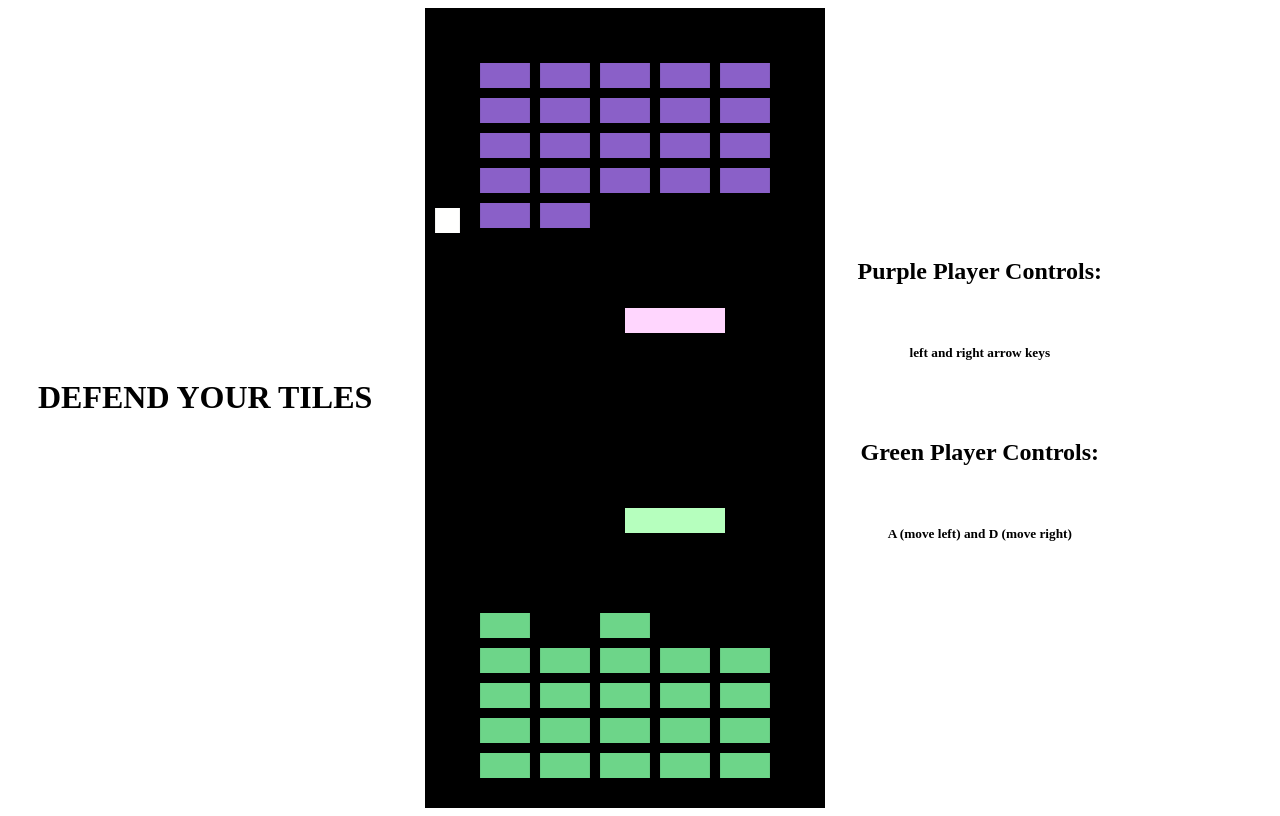
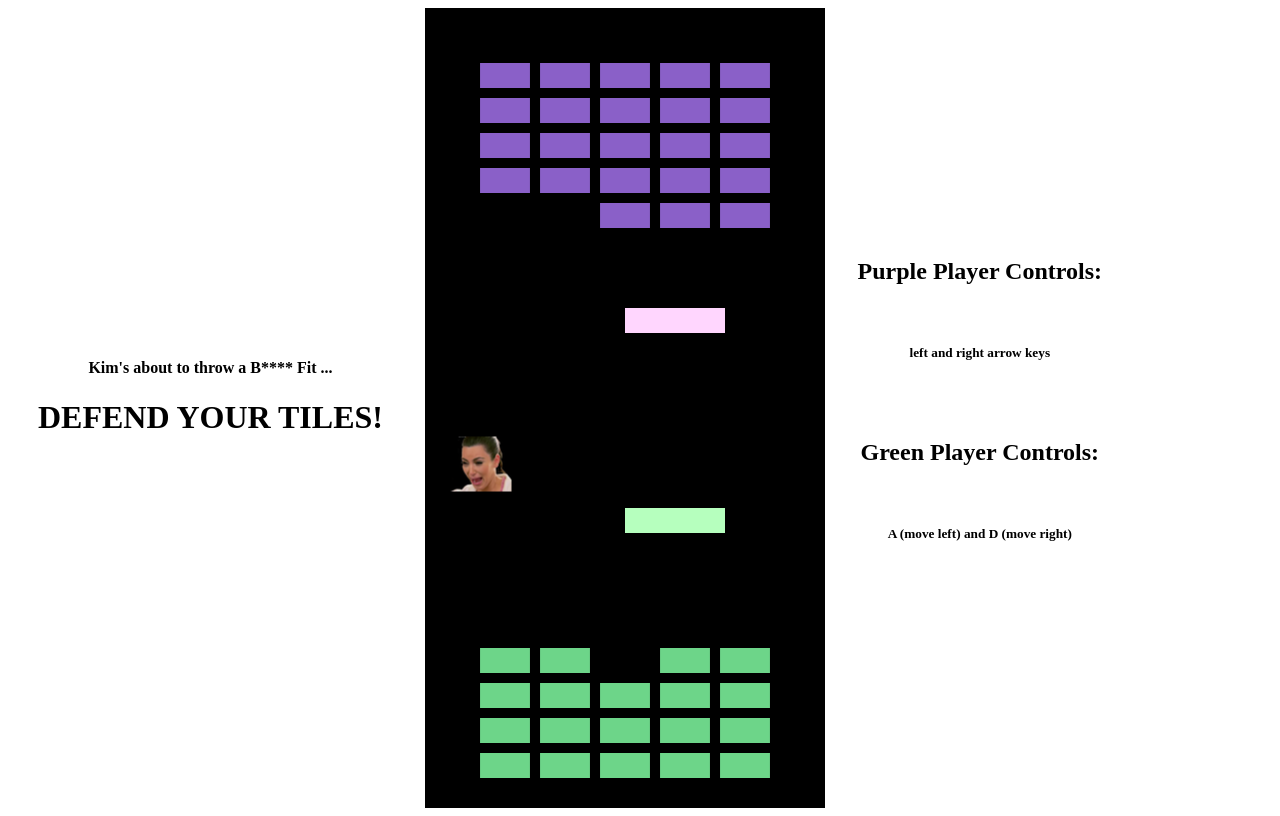
Before and after one commit to polyg314/defendyourtiles, a Node server app: page / in a window 1280 px wide. Run offline with Node 20, Linux system fonts and the light colour scheme.

Commit message:
updated read me

```diff
--- a/public/main.js
+++ b/public/main.js
@@ -3,7 +3,7 @@
 		// Load all our assets
 		game.load.image('paddle', 'paddle.png');
 		game.load.image('paddle2', 'paddle2.png');
-		game.load.image('ball', 'ball.png');
+		game.load.image('ball', 'kim.png');
 		game.load.image('brik', 'brick.png');
 		game.load.image('brik2', 'brick2.png');
 
@@ -40,6 +40,7 @@
 		// Create first group of bricks
 		this.bricks = game.add.group();
 		this.bricks.enableBody = true;
+
 		for (var i = 0; i < 5; i++)
 			for (var j = 0; j < 5; j++)
 				game.add.sprite(55+i*60, 55+j*35, 'brik2', 0, this.bricks);
@@ -49,6 +50,8 @@
 		//Create second group of bricks
 		this.bricks2 = game.add.group();
 		this.bricks2.enableBody = true;
+
+
 		for (var i = 0; i < 5; i++)
 			for (var j = 0; j < 5; j++)
 				game.add.sprite(55+i*60, 605+j*35, 'brik', 0, this.bricks2);
@@ -91,10 +94,14 @@
 			console.log(bottomCount)
 			if(bottomCount === 25){
 				alert('Purple Wins!')
-				// main.create();
+				this.paddle.kill();
+				this.paddle2.kill();
+				this.ball.kill();
+				main.create();
+				main.update();
 				// var game = new Phaser.Game(400, 800, Phaser.AUTO, 'gameDiv');
-				// var bottomCount = 0;
-				// var topCount = 0;
+				bottomCount = 0;
+				topCount = 0;
 				// game.state.add('main', main);
 				// game.state.start('main');
 			}
@@ -103,10 +110,14 @@
 			topCount ++;
 			if(topCount === 25){
 				alert('Green Wins!')
-				// main.create();
+				this.paddle.kill();
+				this.paddle2.kill();
+				this.ball.kill();
+				main.create();
+				main.update();
 				// var game = new Phaser.Game(400, 800, Phaser.AUTO, 'gameDiv');
-				// var bottomCount = 0;
-				// var topCount = 0;
+				bottomCount = 0;
+				topCount = 0;
 				// game.state.add('main', main);
 				// game.state.start('main');
 			}
--- a/views/index.ejs
+++ b/views/index.ejs
@@ -30,7 +30,7 @@
 			position: relative;
 			float: left;
 			margin-left: 30px;
-			margin-top: 350px;
+			margin-top: 330px;
 		}
 
 		#controlsKey{
@@ -45,7 +45,7 @@
 
 	<body>
 <!-- 		<p>Use the arrow keys to move the paddle and destroy the bricks</p> -->
-		<div id="title"><h1>DEFEND YOUR TILES</h1></div>
+		<div id="title"><h4>Kim's about to throw a B**** Fit ... <br><h1>DEFEND YOUR TILES!</h1></div>
 				<div id="controlsKey">
 			<h2>Purple Player Controls:</h2> <br>
 				<h5>left and right arrow keys</h5><br><br>
```
Also changed, not shown: README.md, assets/kim.png (added).
